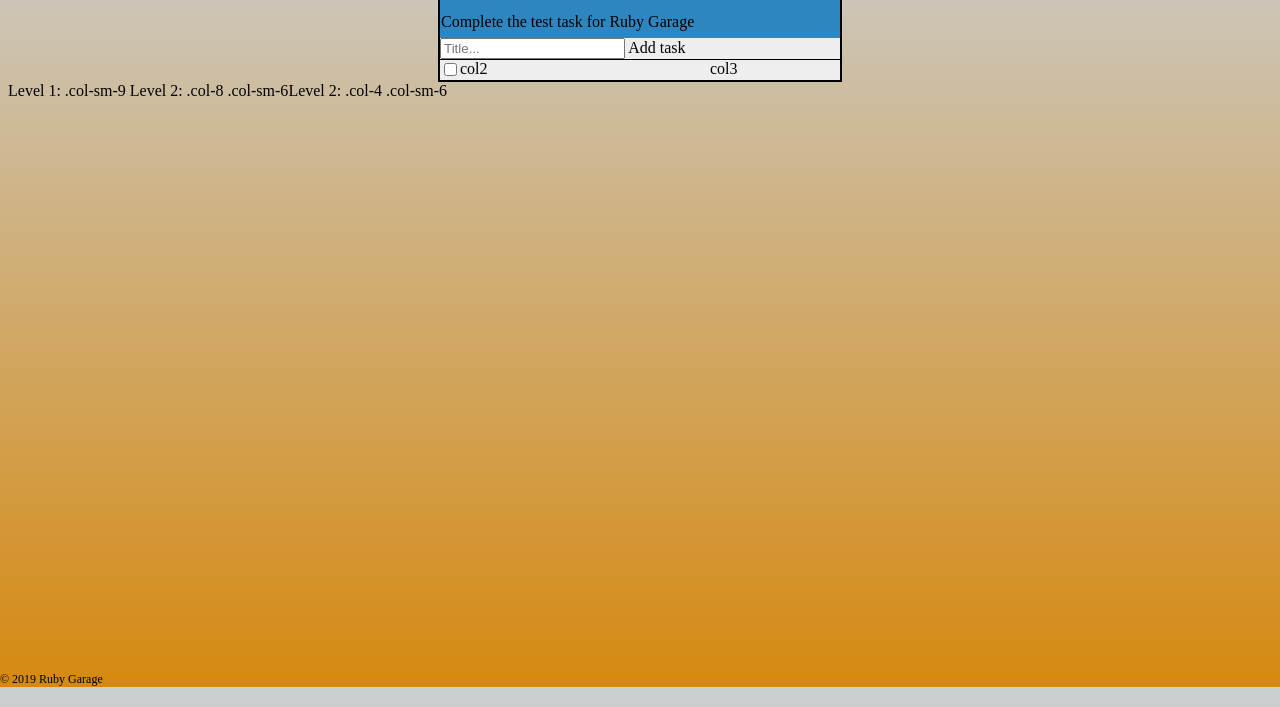
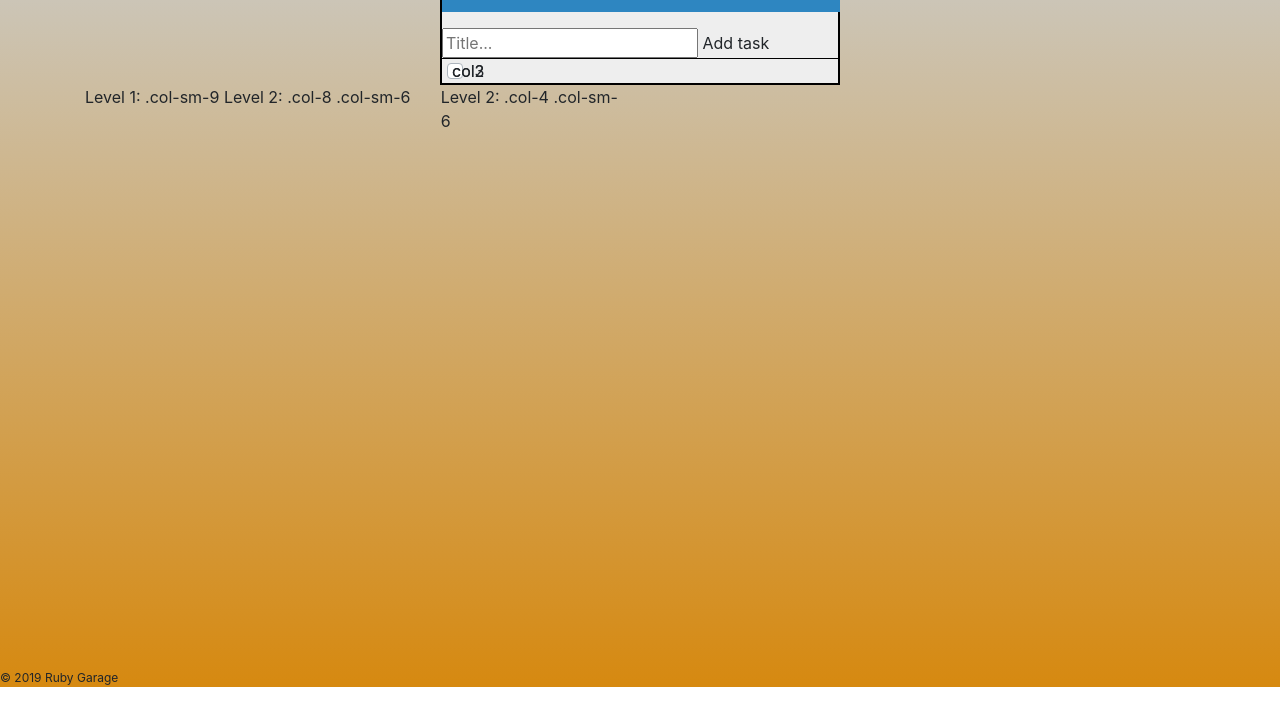
Before and after one commit to VKuzmich/TODO-LIST-TEST, a plain HTML site: page Index.html in a window 1280 px wide. Shown: the part 113-820 px from the top of the page. Drawn offline with Linux system fonts and the light colour scheme.

Commit message:
bootstrap

```diff
--- a/Index.html
+++ b/Index.html
@@ -2,10 +2,11 @@
 <html lang="en" style="height: 100%;">
 <head>
     <meta charset="UTF-8">
+    <meta name="viewport" content="width=device-width, initial-scale=1, shrink-to-fit=no">
 
-    <meta name="viewport" content="width=device-width, initial-scale=1.0">
     <meta http-equiv="X-UA-Compatible" content="ie=edge">
     <title>todo list</title>
+    <link rel="stylesheet" href="bootstrap.min.css">
     <link href="style.css" rel="stylesheet">
 
 </head>
@@ -34,14 +35,20 @@
 
                             <div class="container" style="border-top: 1px solid black">
                                 <div class="row" style="display:-webkit-inline-box">
-                                    <div class="col">
+                                    <div class="col" style="
+                                    width: 35px;
+                                    padding-left: 5px;
+                                    padding-right: 5px";>
                                         <div class="custom-control custom-checkbox">
                                             <input type="checkbox" class="custom-control-input" id="customCheck1">
                                             <label class="custom-control-label" for="customCheck1"></label>
                                        </div>
                                     </div>
-                                    <div class="col" style="width: 250px;height: 20px;">col2</div>
-                                    <div class="col">col3</div>
+                                    <div class="col" style="width: 270px;height: 20px;padding-left: 0px;padding-right: 0px;">col2</div>
+                                    <div class="col" style="
+                                    width: 65px;
+                                    padding-left: 0px;
+                                    padding-right: 0px;"> col3</div>
                                 </div>
                             </div>
 
@@ -70,4 +77,7 @@
 <footer> © 2019 Ruby Garage</footer>
 </body>
 
+<script src="bootstrap.min.js"></script>
+<script src="main.js"></script>
+
 </html>
```
Also changed, not shown: bootstrap.min.css (added), bootstrap.min.js (added), 1 other file.
